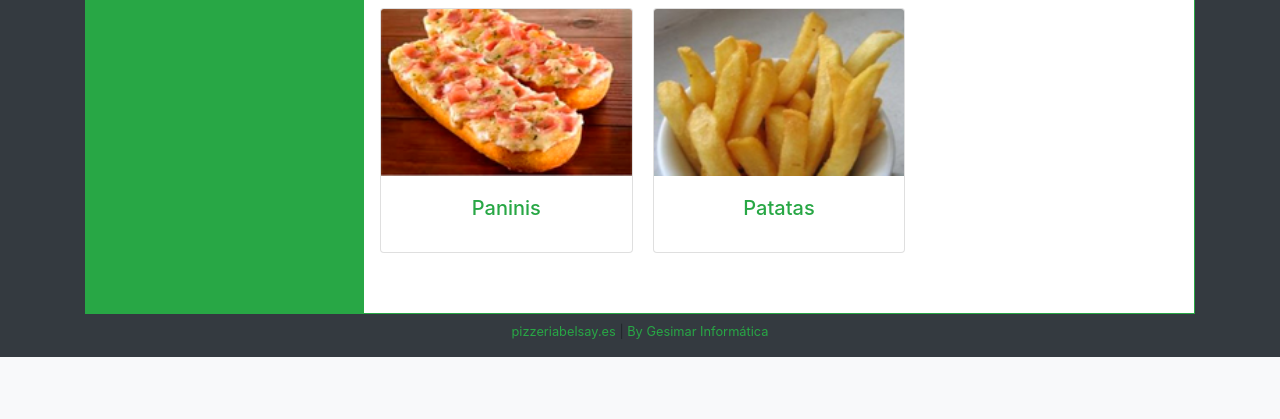
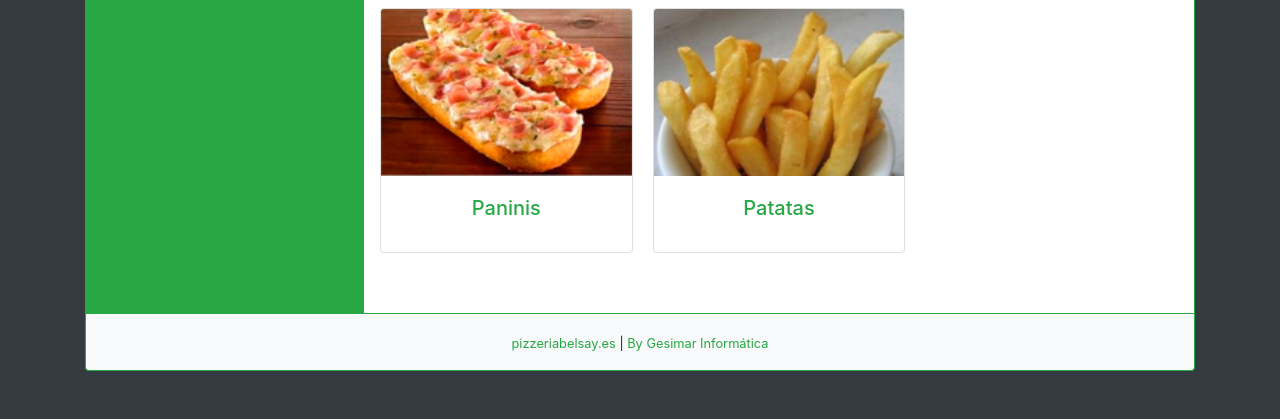
Before and after one commit to juanxo13597/belsay.es, a PHP site: page /index.php?pag=carta in a window 1280 px wide. Shown: the part 859-1278 px from the top of the page. Before the commit the page ends 1216 px from the top, so only its background shows below. Run offline with PHP 8.4, Linux system fonts and the light colour scheme; data comes from the database, SQL or seed files in the repository.

Commit message:
cambio diseño copyright

```diff
--- /dev/null
+++ b/admin/views/familias.php
@@ -0,0 +1 @@
+a
--- a/index.php
+++ b/index.php
@@ -27,13 +27,13 @@ require_once("controllers/includes.php");
 
         <!-- contenido ofertas y main -->
         <div class="row border border-success m-0 p-0 bg-white">
-             <!-- box oferta -->
-           <?php require_once("views/ofertas.php"); ?>
-           <!-- fin box oferta -->
+            <!-- box oferta -->
+            <?php require_once("views/ofertas.php"); ?>
+            <!-- fin box oferta -->
 
             <!-- box main -->
             <div class="col-9 border-left border-success p-3 pb-5">
-            <?php require_once("controllers/".navegacion().".php"); ?>
+                <?php require_once("controllers/".navegacion().".php"); ?>
             </div>
             <!-- fin box main -->
         </div>
@@ -41,19 +41,19 @@ require_once("controllers/includes.php");
         <!-- fin conectnido ofertas y main -->
 
 
-
+    <!-- copyright -->
+    <footer id="sticky-footer" class="py-3 bg-light text-success-50 mb-5 rounded-bottom border-left border-right border-bottom border-success">
+        <div class="container text-center">
+            <small><a class="text-success" href="index.php">pizzeriabelsay.es</a> | <a class="text-success"
+                    href="http://gesimar.es/">By Gesimar Informática</a></small>
+        </div>
+    </footer>
+    <!-- fin copyright -->
 
     </div>
     <!-- fin container general -->
 
-    <!-- copyright -->
-    <div class="align-bottom mt-2">
-        <small class="text-center">
-            <p><a class="text-success" href="index.php">pizzeriabelsay.es</a> | <a class="text-success"
-                    href="http://gesimar.es/">By Gesimar Informática</a></p>
-        </small>
-    </div>
-    <!-- fin copyright -->
+
 
 
 
```
